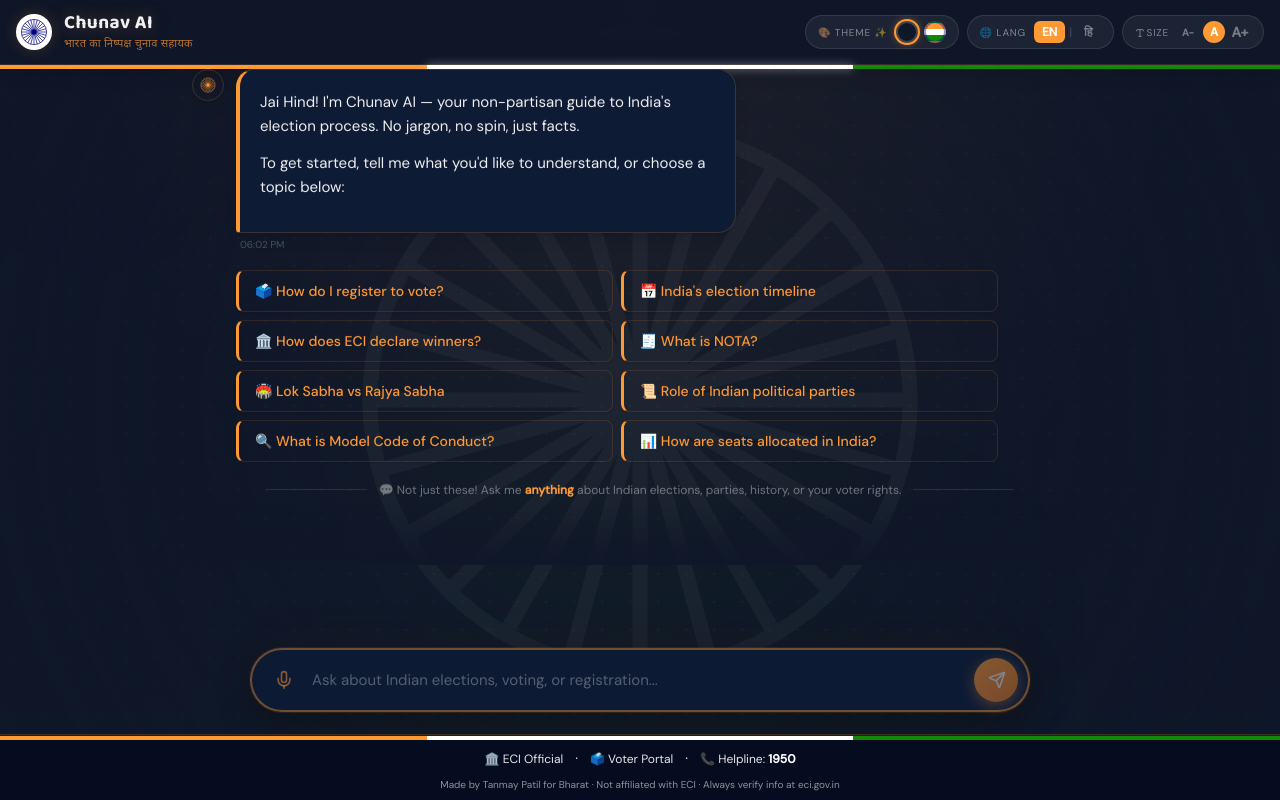
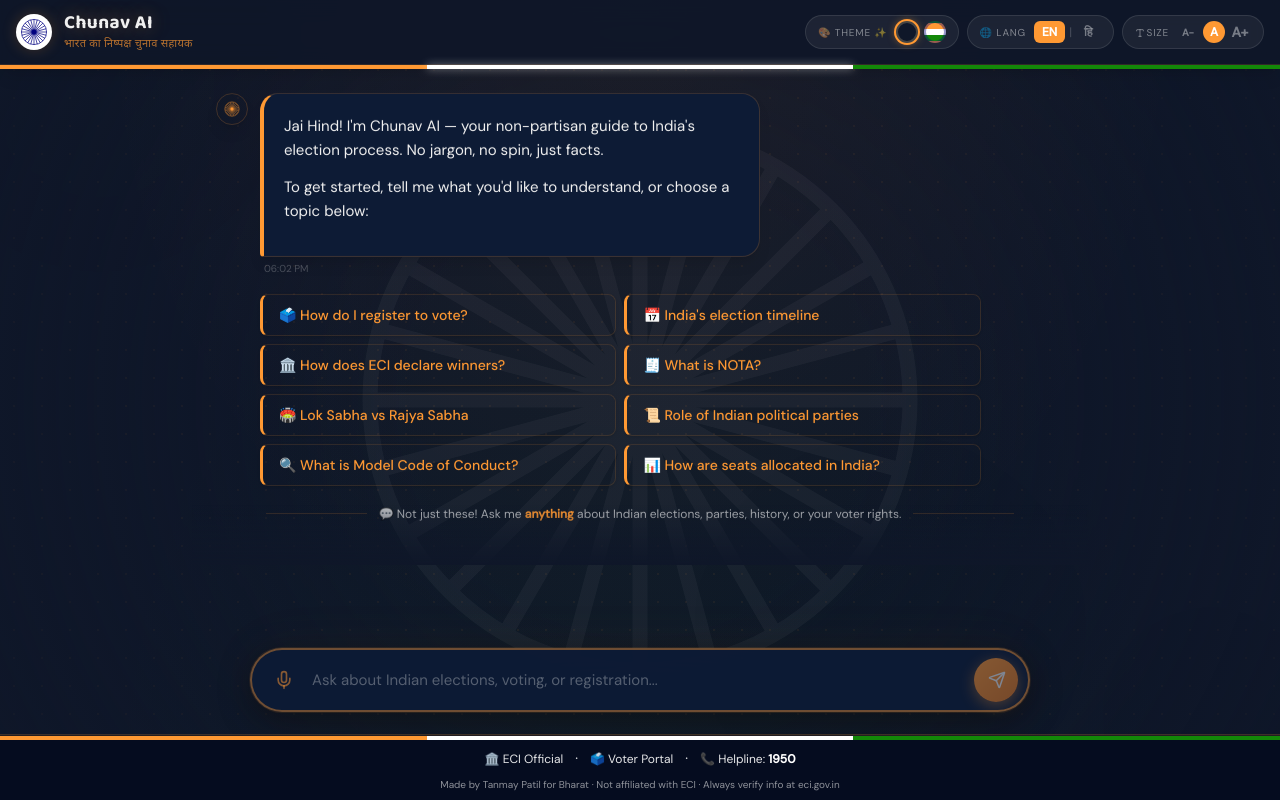
Before and after one commit to Tanmay2109/Chunav-AI, a React (Vite) app in the folder frontend/: page / in a window 1280 px wide. Built offline with nearby package versions, Linux system fonts and the light colour scheme.

Commit message:
Upgraded Frontend

```diff
--- a/frontend/src/App.jsx
+++ b/frontend/src/App.jsx
@@ -508,7 +508,7 @@
         </header>
 
         {/* ── CHAT AREA ── */}
-        <main ref={messagesContainerRef} className="messages-container flex-1 w-full max-w-4xl mx-auto flex flex-col gap-6 z-10 scrollbar-thin scrollbar-thumb-white/10 scrollbar-track-transparent">
+        <main ref={messagesContainerRef} className="messages-container flex-1 w-full max-w-4xl mx-auto flex flex-col gap-6 z-10 px-4 sm:px-6 pt-6 scrollbar-thin scrollbar-thumb-white/10 scrollbar-track-transparent">
           {messages.map((msg, index) => (
             <div
               key={index}
--- a/frontend/src/index.css
+++ b/frontend/src/index.css
@@ -1346,7 +1346,7 @@
 .hint-text {
   font-family: 'DM Sans', sans-serif;
   font-size: 12px;
-  color: rgba(255,255,255,0.4);
+  color: rgba(255,255,255,0.7);
   text-align: center;
   flex-shrink: 1;
   white-space: normal;
@@ -1354,7 +1354,7 @@
 }
 
 body.theme-tiranga .hint-text {
-  color: rgba(0, 0, 80, 0.4);
+  color: rgba(0, 0, 80, 0.7);
 }
 
 .hint-text em {
```
